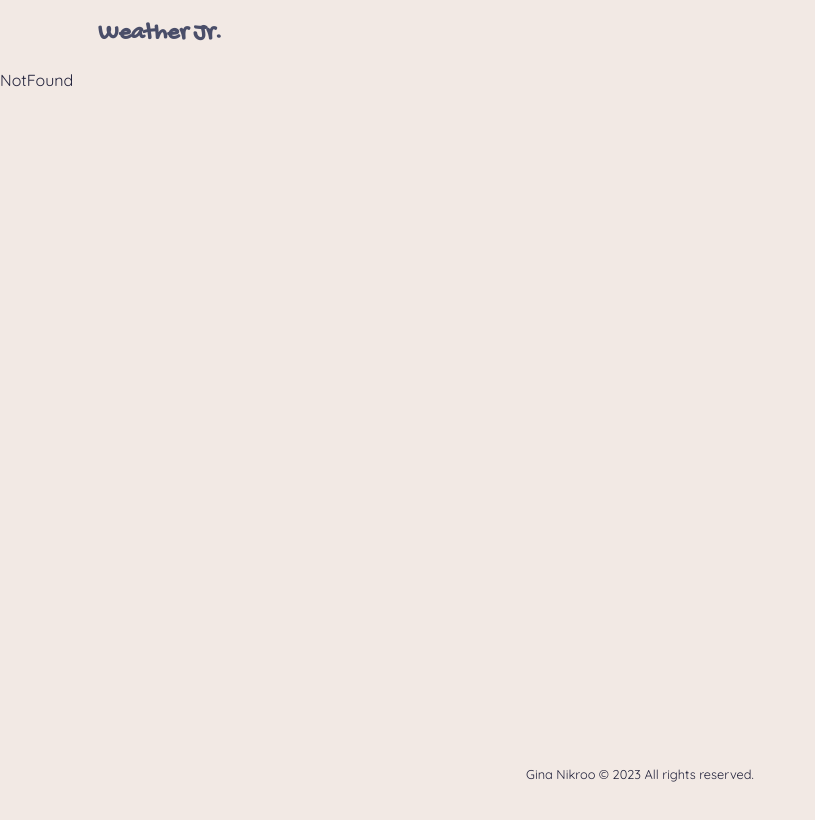
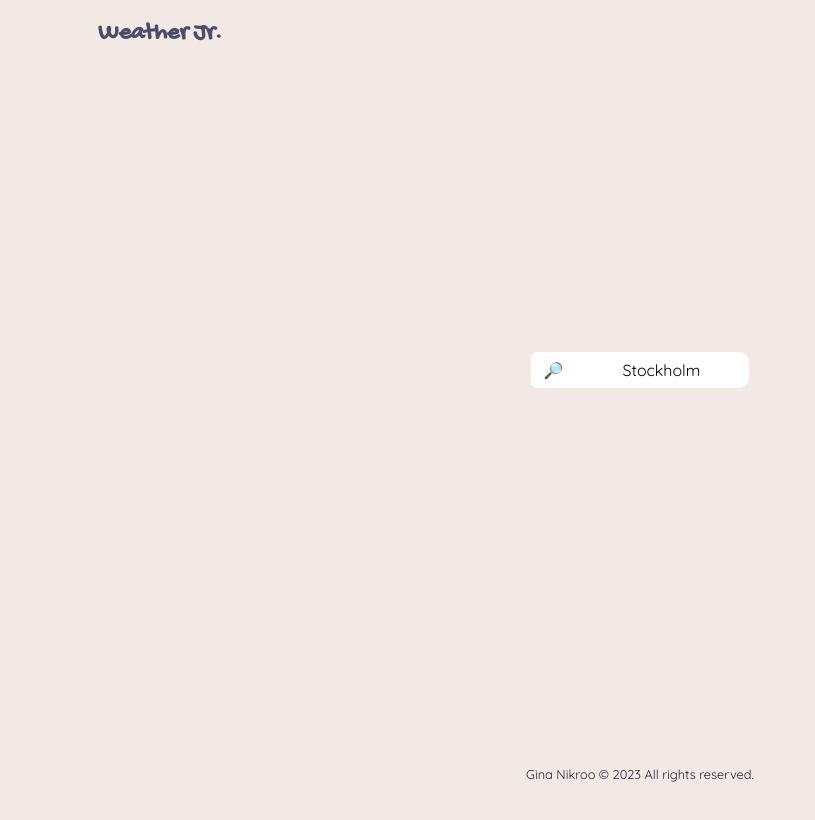
Before and after one commit to GNikroo/weather-junior, a React (Create React App) app: page / in a window 1280 px wide. Shown: the top 820 px of the page, without its empty margins (0-815 px from the left). Built offline with nearby package versions, Linux system fonts and the light colour scheme; no server answers.

Commit message:
Debug: Fix incorrect routing in App.js

```diff
--- a/src/App.js
+++ b/src/App.js
@@ -2,6 +2,7 @@ import styles from "./App.module.css";
 import { BrowserRouter as Router, Route, Routes } from "react-router-dom";
 import CurrentWeather from "./components/pages/CurrentWeather";
 import About from "./components/About";
+import Contact from "./components/Contact";
 import HistoricalWeather from "./components/pages/HistoricalWeather";
 import NavBar from "./components/NavBar";
 import Footer from "./components/Footer";
@@ -15,9 +16,10 @@ function App() {
         <div className={styles.Content}>
           <Routes>
             <Route path="*" element={<NotFound />} />
-            <Route path="/today" element={<CurrentWeather />} />
-            <Route path="/past" element={<HistoricalWeather />} />
+            <Route path="/" element={<CurrentWeather />} />
+            <Route path="/historical" element={<HistoricalWeather />} />
             <Route path="/about" element={<About />} />
+            <Route path="/contact" element={<Contact />} />
           </Routes>
         </div>
         <Footer />
--- /dev/null
+++ b/src/components/Contact.js
@@ -0,0 +1,7 @@
+import React from "react";
+
+const Contact = () => {
+  return <div>Contact</div>;
+};
+
+export default Contact;
```
